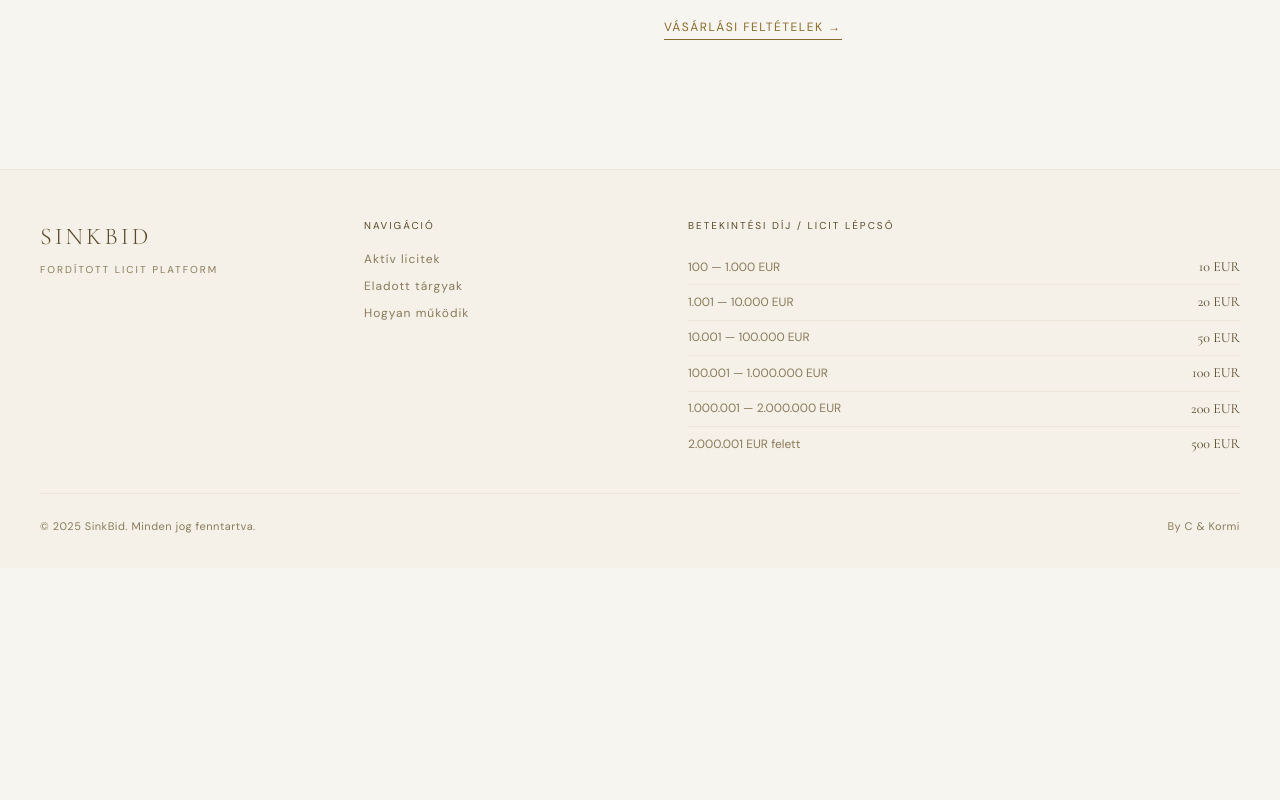
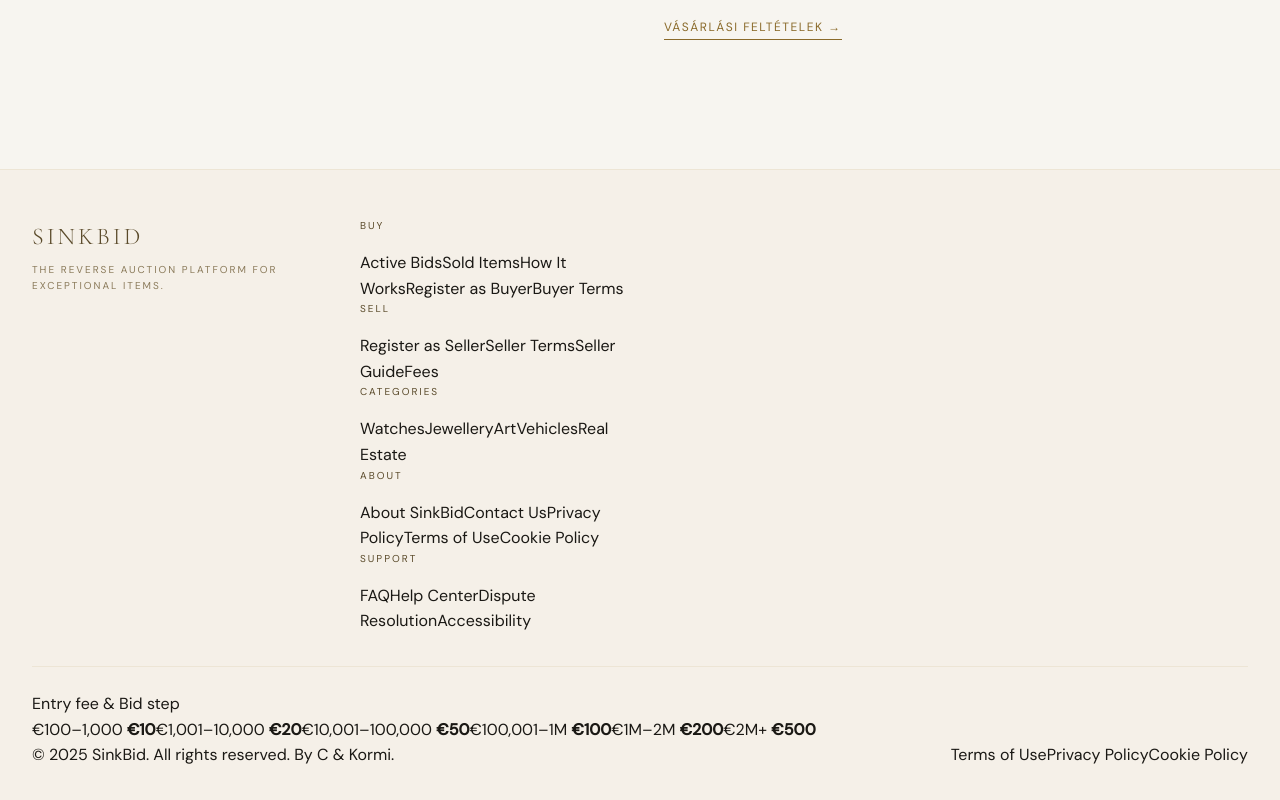
Before and after one commit to istvanlaha/SinkBid, a React (Vite) app: page /product/1 in a window 1280 px wide. Shown: the part 759-1559 px from the top of the page. Before the commit the page ends 1327 px from the top, so only its background shows below. Built offline with nearby package versions, Linux system fonts and the light colour scheme.

Commit message:
Update Footer.jsx

```diff
--- a/src/components/Footer.jsx
+++ b/src/components/Footer.jsx
@@ -1,38 +1,85 @@
 import React from 'react'
 import { Link } from 'react-router-dom'
+import { useTranslation } from 'react-i18next'
 import styles from './Footer.module.css'
 
 export default function Footer() {
+  const { t } = useTranslation()
+
   return (
     <footer className={styles.footer}>
-      <div className={styles.inner}>
-        <div className={styles.top}>
-          <div className={styles.brand}>
-            <div className={styles.logo}>SinkBid</div>
-            <div className={styles.tagline}>Fordított licit platform</div>
+      <div className={styles.top}>
+        <div className={styles.brand}>
+          <div className={styles.logo}>Sink<span>Bid</span></div>
+          <p className={styles.tagline}>The reverse auction platform for exceptional items.</p>
+        </div>
+
+        <div className={styles.cols}>
+          <div className={styles.col}>
+            <div className={styles.colTitle}>Buy</div>
+            <Link to="/active" className={styles.colLink}>Active Bids</Link>
+            <Link to="/sold" className={styles.colLink}>Sold Items</Link>
+            <Link to="/how" className={styles.colLink}>How It Works</Link>
+            <Link to="/buyer-registration" className={styles.colLink}>Register as Buyer</Link>
+            <Link to="/buyer-terms" className={styles.colLink}>Buyer Terms</Link>
           </div>
 
           <div className={styles.col}>
-            <div className={styles.colTitle}>Navigáció</div>
-            <Link to="/" className={styles.link}>Aktív licitek</Link>
-            <Link to="/sold" className={styles.link}>Eladott tárgyak</Link>
-            <Link to="/how" className={styles.link}>Hogyan működik</Link>
+            <div className={styles.colTitle}>Sell</div>
+            <Link to="/seller-registration" className={styles.colLink}>Register as Seller</Link>
+            <Link to="/seller-terms" className={styles.colLink}>Seller Terms</Link>
+            <Link to="/how" className={styles.colLink}>Seller Guide</Link>
+            <Link to="/fees" className={styles.colLink}>Fees</Link>
           </div>
 
           <div className={styles.col}>
-            <div className={styles.colTitle}>Betekintési díj / Licit lépcső</div>
-            <div className={styles.stepRow}><span>100 — 1.000 EUR</span><span>10 EUR</span></div>
-            <div className={styles.stepRow}><span>1.001 — 10.000 EUR</span><span>20 EUR</span></div>
-            <div className={styles.stepRow}><span>10.001 — 100.000 EUR</span><span>50 EUR</span></div>
-            <div className={styles.stepRow}><span>100.001 — 1.000.000 EUR</span><span>100 EUR</span></div>
-            <div className={styles.stepRow}><span>1.000.001 — 2.000.000 EUR</span><span>200 EUR</span></div>
-            <div className={styles.stepRow}><span>2.000.001 EUR felett</span><span>500 EUR</span></div>
+            <div className={styles.colTitle}>Categories</div>
+            <Link to="/category/orak" className={styles.colLink}>Watches</Link>
+            <Link to="/category/ekszer" className={styles.colLink}>Jewellery</Link>
+            <Link to="/category/muveszet" className={styles.colLink}>Art</Link>
+            <Link to="/category/jarmuvek" className={styles.colLink}>Vehicles</Link>
+            <Link to="/category/ingatlan" className={styles.colLink}>Real Estate</Link>
+          </div>
+
+          <div className={styles.col}>
+            <div className={styles.colTitle}>About</div>
+            <Link to="/about" className={styles.colLink}>About SinkBid</Link>
+            <Link to="/contact" className={styles.colLink}>Contact Us</Link>
+            <Link to="/privacy" className={styles.colLink}>Privacy Policy</Link>
+            <Link to="/terms" className={styles.colLink}>Terms of Use</Link>
+            <Link to="/cookies" className={styles.colLink}>Cookie Policy</Link>
+          </div>
+
+          <div className={styles.col}>
+            <div className={styles.colTitle}>Support</div>
+            <Link to="/faq" className={styles.colLink}>FAQ</Link>
+            <Link to="/contact" className={styles.colLink}>Help Center</Link>
+            <Link to="/dispute" className={styles.colLink}>Dispute Resolution</Link>
+            <Link to="/accessibility" className={styles.colLink}>Accessibility</Link>
           </div>
         </div>
+      </div>
 
-        <div className={styles.bottom}>
-          <div className={styles.copy}>© 2025 SinkBid. Minden jog fenntartva.</div>
-          <div className={styles.by}>By C & Kormi</div>
+      <div className={styles.bidStepBar}>
+        <div className={styles.bidStepTitle}>Entry fee & Bid step</div>
+        <div className={styles.bidStepRow}>
+          <span>€100–1,000 <strong>€10</strong></span>
+          <span>€1,001–10,000 <strong>€20</strong></span>
+          <span>€10,001–100,000 <strong>€50</strong></span>
+          <span>€100,001–1M <strong>€100</strong></span>
+          <span>€1M–2M <strong>€200</strong></span>
+          <span>€2M+ <strong>€500</strong></span>
+        </div>
+      </div>
+
+      <div className={styles.bottom}>
+        <div className={styles.bottomLeft}>
+          © 2025 SinkBid. All rights reserved. By C & Kormi.
+        </div>
+        <div className={styles.bottomRight}>
+          <Link to="/terms" className={styles.bottomLink}>Terms of Use</Link>
+          <Link to="/privacy" className={styles.bottomLink}>Privacy Policy</Link>
+          <Link to="/cookies" className={styles.bottomLink}>Cookie Policy</Link>
         </div>
       </div>
     </footer>
```
